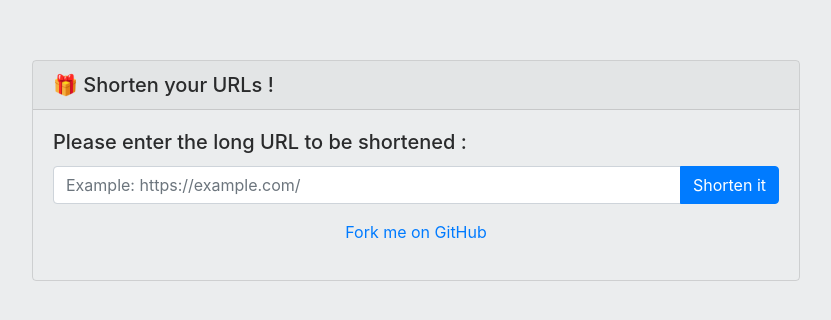
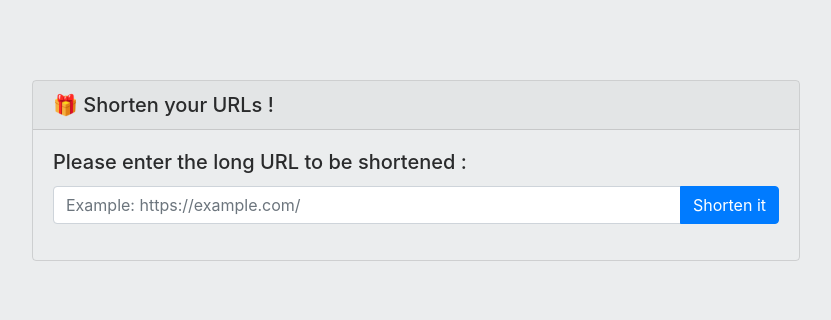
Before and after one commit to moore0615/moore0615.github.io, a plain HTML site: page index.html in a window 1280 px wide. Shown: the part 230-550 px from the top of the page, without its empty margins (224-1055 px from the left). Drawn offline with nearby package versions, Linux system fonts and the light colour scheme.

Commit message:
Updated index.html

```diff
--- a/index.html
+++ b/index.html
@@ -78,9 +78,6 @@
           <button class="btn btn-primary" type="button" onclick='shorturl()' id="searchbtn">Shorten it</button>
         </div>
       </div>
-      <div class="card-text">
-        <a href="https://github.com/xyTom/Url-Shorten-Worker/" target="_self">Fork me on GitHub</a>
-      </div>
       <p id="notice"></p>
     </div>
   </div>
```
